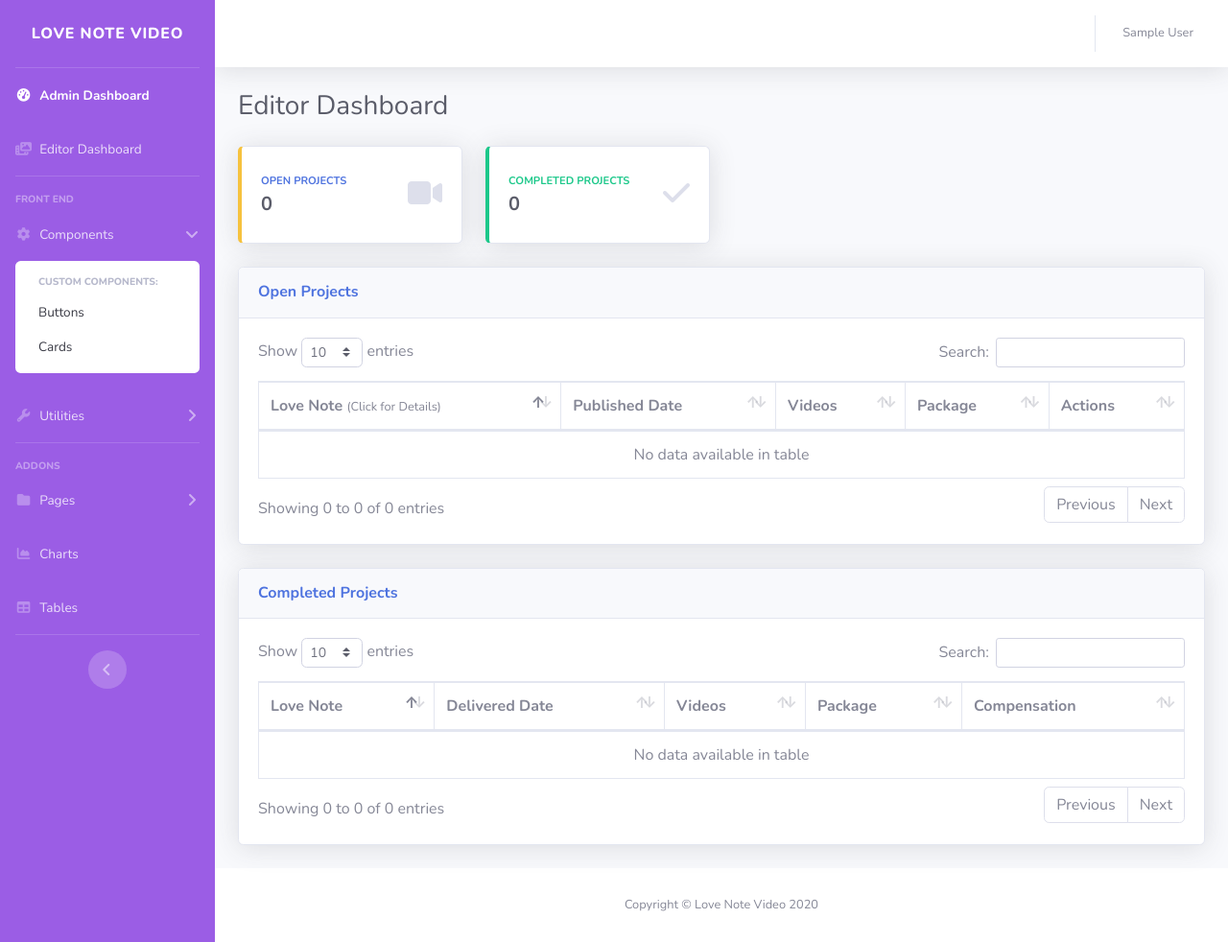
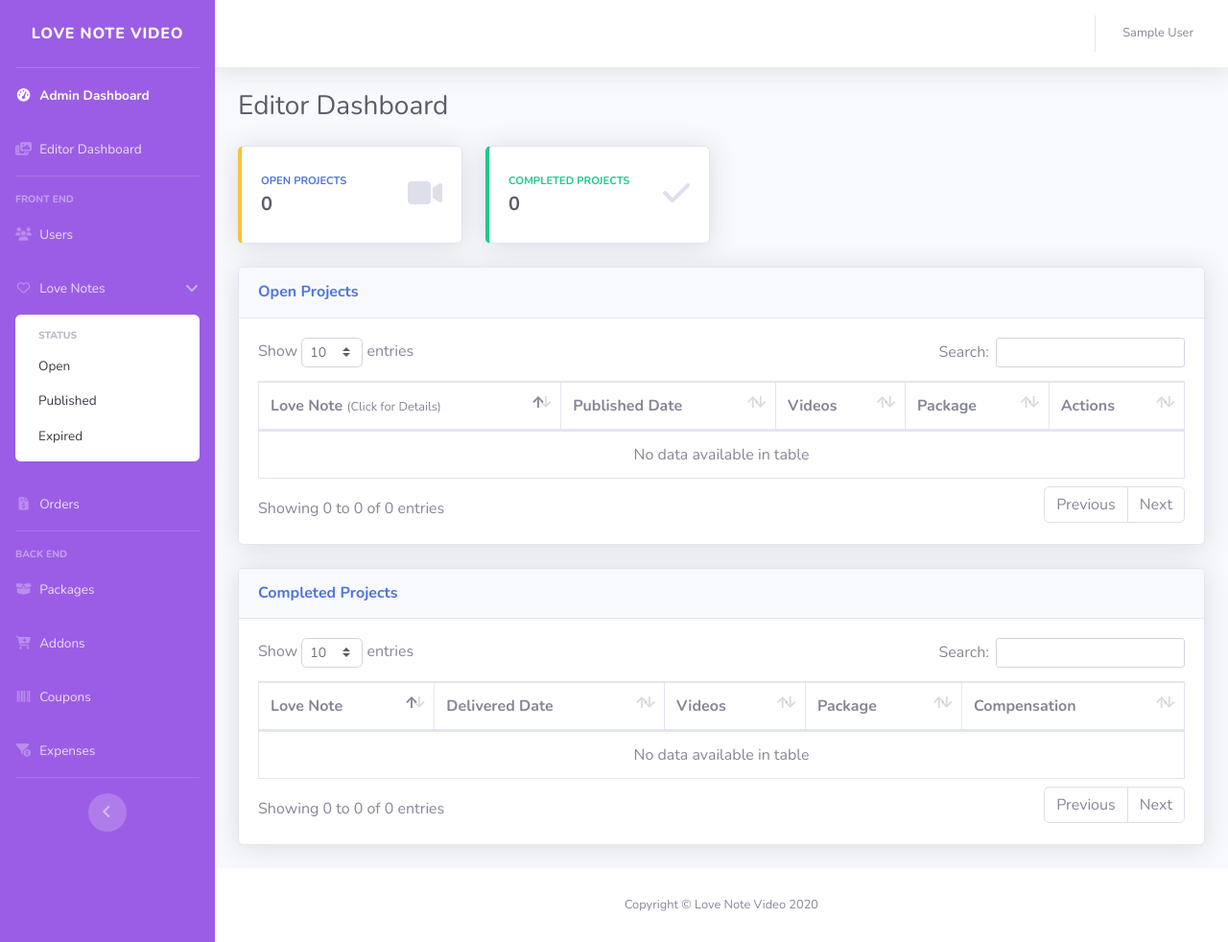
Before and after one commit to jtangir87/lovenotevideo, a Django app: page /editor/dashboard in a window 1280 px wide, after a click on "Love Notes". Shown: the whole page at 96% size. Run offline with Django 3.2, Linux system fonts and the light colour scheme; the visitor is signed in with stand-in values (Sample User, id 1); data that the repository does not hold is empty; parts of the project's set-up code (start-up, migrations or seed data) failed here and were passed over; some libraries are stand-ins or nearby versions.

Commit message:
admin dash nav, user list, ln lists

```diff
--- a/staff/urls.py
+++ b/staff/urls.py
@@ -22,6 +22,10 @@ from .views import (
     upload_final_video,
     download_files,
     assign_editor,
+    UserList,
+    OpenEventsList,
+    PublishedEventsList,
+    ExpiredEventsList,
 )
 
 app_name = "staff"
@@ -29,6 +33,12 @@ app_name = "staff"
 urlpatterns = [
     path("staff/dashboard", staff_dashboard, name="staff_dash"),
     path("staff/event/<int:pk>/assign-editor", assign_editor, name="assign_editor"),
+    path("staff/user-list", UserList.as_view(), name="user_list"),
+    path("staff/events/open", OpenEventsList.as_view(), name="open_events"),
+    path(
+        "staff/events/published", PublishedEventsList.as_view(), name="published_events"
+    ),
+    path("staff/events/expired", ExpiredEventsList.as_view(), name="expired_events"),
     path("editor/dashboard", editor_dashboard, name="editor_dash"),
     path("editor/event/<int:pk>/details", event_detail, name="event_detail"),
     path(
--- a/staff/views.py
+++ b/staff/views.py
@@ -6,12 +6,14 @@ from datetime import datetime, timedelta
 from django.conf import settings
 from django.shortcuts import render
 from django.urls import reverse
+from django.views.generic import ListView
 from django.template.loader import render_to_string
 from lovenotevideo.mixins import (
     StaffRequiredMixin,
     EmployeeRequiredMixin,
 )
 from django.contrib.auth import get_user_model
+from django.contrib.auth.mixins import LoginRequiredMixin
 from django.contrib.auth.decorators import login_required, permission_required
 from django.http import (
     JsonResponse,
@@ -131,24 +133,6 @@ def assign_editor(request, pk):
     return JsonResponse(data)
 
 
-# @login_required
-# @permission_required("user.is_staff", raise_exception=True)
-# def assign_editor(request, pk):
-#     event = Event.objects.filter(id=pk).first()
-#     if request.method == "POST":
-#         form = AssignEditorForm(request.POST or None, instance=event)
-#         if form.is_valid():
-#             form.save()
-
-#         else:
-#             data["form_is_valid"] = False
-#     else:
-#         form = AssignEditorForm(instance=event)
-#     return render(
-#         request, "staff/includes/partial_assign_editor_form.html", {"form": form}
-#     )
-
-
 @login_required
 def download_files(request, uuid):
     event = Event.objects.filter(uuid=uuid).first()
@@ -245,3 +229,46 @@ def upload_final_video(request, uuid):
 
     else:
         raise PermissionDenied()
+
+
+class UserList(LoginRequiredMixin, StaffRequiredMixin, ListView):
+    model = User
+    context_object_name = "users"
+    template_name = "staff/user_list.html"
+
+
+class OpenEventsList(LoginRequiredMixin, StaffRequiredMixin, ListView):
+    model = Event
+    context_object_name = "events"
+    template_name = "staff/open_event_list.html"
+
+    def get_queryset(self):
+        seven_days_ago = datetime.today() - timedelta(days=6)
+        return (
+            Event.objects.filter(status="Open")
+            .exclude(due_date__lt=seven_days_ago)
+            .order_by("due_date")
+        )
+
+
+class PublishedEventsList(LoginRequiredMixin, StaffRequiredMixin, ListView):
+    model = Event
+    context_object_name = "events"
+    template_name = "staff/published_event_list.html"
+
+    def get_queryset(self):
+        return Event.objects.all().exclude(status="Open")
+
+
+class ExpiredEventsList(LoginRequiredMixin, StaffRequiredMixin, ListView):
+    model = Event
+    context_object_name = "events"
+    template_name = "staff/expired_event_list.html"
+
+    def get_queryset(self):
+        seven_days_ago = datetime.today() - timedelta(days=6)
+        return (
+            Event.objects.filter(status="Open")
+            .exclude(due_date__gt=seven_days_ago)
+            .order_by("due_date")
+        )
--- a/templates/staff/admin_dash.html
+++ b/templates/staff/admin_dash.html
@@ -1,10 +1,6 @@
 {% extends 'staff/base.html' %}
 {% load static %}
 {% load bootstrap4 %}
-
-{% block headscript %}
-<link href="{% static 'staff/vendor/datatables/dataTables.bootstrap4.min.css' %}" rel="stylesheet">
-{% endblock headscript %}
 
 {% block title %}
 Admin Dashboard
@@ -311,8 +307,6 @@ Admin Dashboard
   <!-- Page level custom scripts -->
  {% comment %} <script src="{% static 'staff/js/demo/chart-area-demo.js' %}"></script>
   <script src="{% static 'staff/js/demo/chart-pie-demo.js' %}"></script> {% endcomment %}
-  <script src="{% static 'staff/vendor/datatables/jquery.dataTables.min.js' %}"></script>
-  <script src="{% static 'staff/vendor/datatables/dataTables.bootstrap4.min.js' %}"></script>
 
   <script>
   $(document).ready(function() {
--- a/templates/staff/base.html
+++ b/templates/staff/base.html
@@ -22,6 +22,7 @@
   <link href="{% static 'staff/css/sb-admin-2.min.css' %}" rel="stylesheet">
     <link href="{% static 'staff/css/custom.css' %}" rel="stylesheet">
     <link href="https://cdnjs.cloudflare.com/ajax/libs/bootstrap-datepicker/1.9.0/css/bootstrap-datepicker.min.css" rel="stylesheet">
+  <link href="{% static 'staff/vendor/datatables/dataTables.bootstrap4.min.css' %}" rel="stylesheet">
   {% block headscript %}
   {% endblock headscript %}
 
@@ -64,46 +65,41 @@
 
       <!-- Nav Item - Pages Collapse Menu -->
       <li class="nav-item">
+        <a class="nav-link" href="{% url 'staff:user_list' %}">
+          <i class="fas fa-fw fa-users"></i>
+          <span>Users</span></a>
+      </li>
+      <li class="nav-item">
         <a class="nav-link collapsed" href="#" data-toggle="collapse" data-target="#collapseTwo" aria-expanded="true" aria-controls="collapseTwo">
-          <i class="fas fa-fw fa-cog"></i>
-          <span>Components</span>
+          <i class="far fa-fw fa-heart"></i>
+          <span>Love Notes</span>
         </a>
         <div id="collapseTwo" class="collapse" aria-labelledby="headingTwo" data-parent="#accordionSidebar">
           <div class="bg-white py-2 collapse-inner rounded">
-            <h6 class="collapse-header">Custom Components:</h6>
-            <a class="collapse-item" href="buttons.html">Buttons</a>
-            <a class="collapse-item" href="cards.html">Cards</a>
+            <h6 class="collapse-header">Status</h6>
+            <a class="collapse-item" href="{% url 'staff:open_events' %}">Open</a>
+            <a class="collapse-item" href="{% url 'staff:published_events' %}">Published</a>
+            <a class="collapse-item" href="{% url 'staff:expired_events' %}">Expired</a>
           </div>
         </div>
       </li>
+      <li class="nav-item">
+        <a class="nav-link" href="charts.html">
+          <i class="fas fa-fw fa-file-invoice-dollar"></i>
+          <span>Orders</span></a>
+      </li>
 
-      <!-- Nav Item - Utilities Collapse Menu -->
-      <li class="nav-item">
-        <a class="nav-link collapsed" href="#" data-toggle="collapse" data-target="#collapseUtilities" aria-expanded="true" aria-controls="collapseUtilities">
-          <i class="fas fa-fw fa-wrench"></i>
-          <span>Utilities</span>
-        </a>
-        <div id="collapseUtilities" class="collapse" aria-labelledby="headingUtilities" data-parent="#accordionSidebar">
-          <div class="bg-white py-2 collapse-inner rounded">
-            <h6 class="collapse-header">Custom Utilities:</h6>
-            <a class="collapse-item" href="utilities-color.html">Colors</a>
-            <a class="collapse-item" href="utilities-border.html">Borders</a>
-            <a class="collapse-item" href="utilities-animation.html">Animations</a>
-            <a class="collapse-item" href="utilities-other.html">Other</a>
-          </div>
-        </div>
-      </li>
 
       <!-- Divider -->
       <hr class="sidebar-divider">
 
       <!-- Heading -->
       <div class="sidebar-heading">
-        Addons
+        Back End
       </div>
 
       <!-- Nav Item - Pages Collapse Menu -->
-      <li class="nav-item">
+      {% comment %} <li class="nav-item">
         <a class="nav-link collapsed" href="#" data-toggle="collapse" data-target="#collapsePages" aria-expanded="true" aria-controls="collapsePages">
           <i class="fas fa-fw fa-folder"></i>
           <span>Pages</span>
@@ -120,20 +116,30 @@
             <a class="collapse-item" href="blank.html">Blank Page</a>
           </div>
         </div>
-      </li>
+      </li> {% endcomment %}
 
       <!-- Nav Item - Charts -->
       <li class="nav-item">
         <a class="nav-link" href="charts.html">
-          <i class="fas fa-fw fa-chart-area"></i>
-          <span>Charts</span></a>
+          <i class="fas fa-fw fa-box-open"></i>
+          <span>Packages</span></a>
       </li>
 
       <!-- Nav Item - Tables -->
       <li class="nav-item">
         <a class="nav-link" href="tables.html">
-          <i class="fas fa-fw fa-table"></i>
-          <span>Tables</span></a>
+          <i class="fas fa-fw fa-cart-plus"></i>
+          <span>Addons</span></a>
+      </li>
+      <li class="nav-item">
+        <a class="nav-link" href="tables.html">
+          <i class="fas fa-fw fa-barcode"></i>
+          <span>Coupons</span></a>
+      </li>
+      <li class="nav-item">
+        <a class="nav-link" href="tables.html">
+          <i class="fas fa-fw fa-funnel-dollar"></i>
+          <span>Expenses</span></a>
       </li>
 
       <!-- Divider -->
@@ -424,6 +430,8 @@
   <script src="{% static 'staff/vendor/chart.js/Chart.min.js' %}"></script>
   <script src="{% static 'dashboard/js/bootstrap-datepicker.js' %}"></script>
   <script src="{% static 'staff/js/custom.js' %}"></script>
+  <script src="{% static 'staff/vendor/datatables/jquery.dataTables.min.js' %}"></script>
+  <script src="{% static 'staff/vendor/datatables/dataTables.bootstrap4.min.js' %}"></script>
     {% block footscript %}
     {% endblock footscript %}
 
--- a/templates/staff/editor_dash.html
+++ b/templates/staff/editor_dash.html
@@ -1,8 +1,5 @@
 {% extends 'staff/base.html' %}
 {% load static %}
-{% block headscript %}
-<link href="{% static 'staff/vendor/datatables/dataTables.bootstrap4.min.css' %}" rel="stylesheet">
-{% endblock headscript %}
 
 {% block title %}
 Editor Dashboard
@@ -138,9 +135,7 @@ Editor Dashboard
 {% endblock content %}
 
 {% block footscript %}
-  <!-- Page level custom scripts -->
-  <script src="{% static 'staff/vendor/datatables/jquery.dataTables.min.js' %}"></script>
-  <script src="{% static 'staff/vendor/datatables/dataTables.bootstrap4.min.js' %}"></script>
+
 
   <script>
   $(document).ready(function() {
```
Also changed, not shown: templates/staff/expired_event_list.html (added, +70 -0 lines), templates/staff/open_event_list.html (added, +70 -0 lines), templates/staff/published_event_list.html (added, +72 -0 lines), templates/staff/user_list.html (added, +68 -0 lines).
